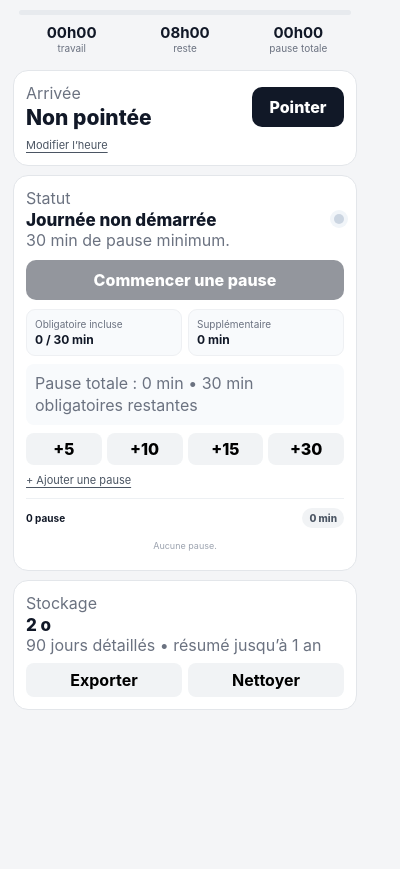
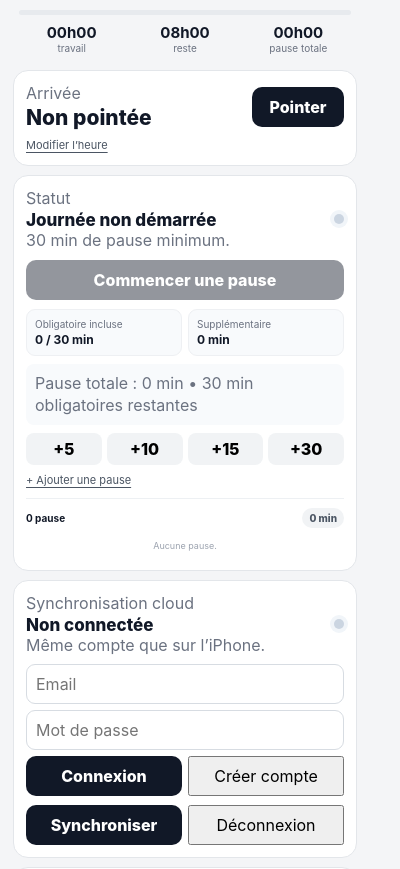
Before and after one commit to FarahElAlem/TimePilot, a browser extension: page extension/popup.html in a window 400 px wide. Shown: the part 165-1034 px from the top of the page. Before the commit the page ends 912 px from the top, so only its background shows below. Drawn offline with Linux system fonts and the light colour scheme.

Commit message:
Load Supabase sync in Chrome extension

```diff
--- a/extension/popup.html
+++ b/extension/popup.html
@@ -123,5 +123,6 @@
     <p id="message" class="message" aria-live="polite"></p>
   </main>
   <script type="module" src="./popup.js"></script>
+  <script type="module" src="./sync-ui.js"></script>
 </body>
 </html>
```
